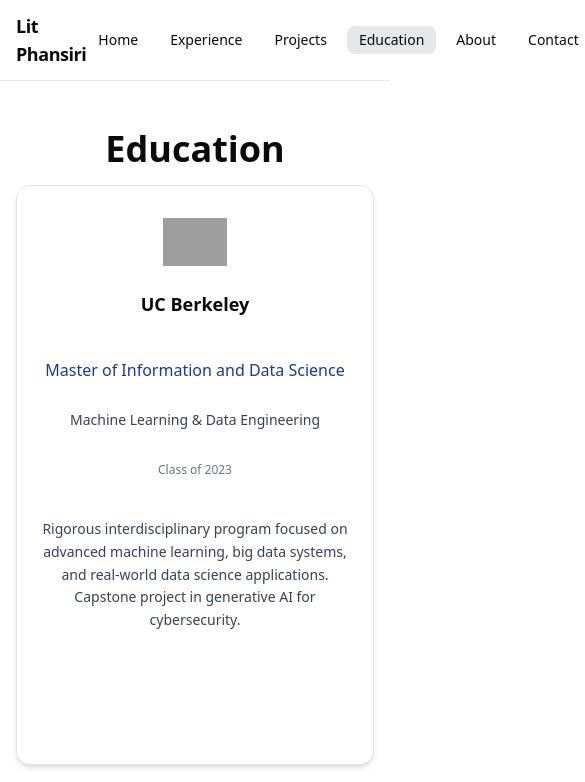
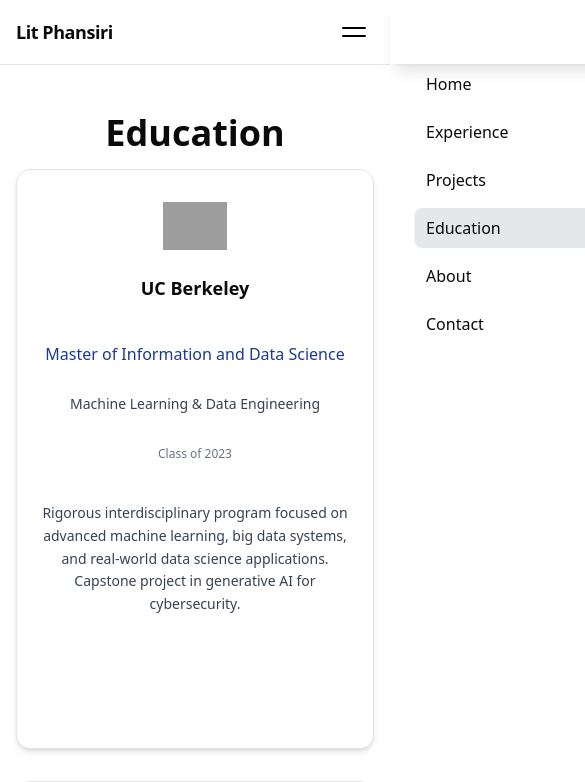
Before and after one commit to phansiri/website-nextjs-portfolio-2025, a Next.js app: page /education in a window 390 px wide. Shown: the top 782 px of the page, 585 px wide, since content can reach past the window. Built offline with nearby package versions, Linux system fonts and the light colour scheme; grey boxes are pictures that could not be loaded.

Commit message:
feat: responsive Navbar with Apple-style two-line hamburger and animated mobile menu

```diff
--- a/src/components/layout/Navbar.tsx
+++ b/src/components/layout/Navbar.tsx
@@ -1,6 +1,7 @@
 "use client";
 import Link from "next/link";
 import { usePathname } from "next/navigation";
+import { useState } from "react";
 
 const navLinks = [
   { href: "/home", label: "Home" },
@@ -13,11 +14,16 @@
 
 export default function Navbar() {
   const pathname = usePathname();
+  const [open, setOpen] = useState(false);
+
+  const handleNavClick = () => setOpen(false);
+
   return (
     <nav className="sticky top-0 z-50 w-full bg-white/80 backdrop-blur border-b border-gray-200">
       <div className="max-w-5xl mx-auto flex items-center justify-between px-4 py-3">
         <div className="font-bold text-lg tracking-tight select-none">Lit Phansiri</div>
-        <div className="flex gap-2">
+        {/* Desktop Nav */}
+        <div className="hidden md:flex gap-2">
           {navLinks.map((link) => (
             <Link
               key={link.href}
@@ -30,6 +36,41 @@
             </Link>
           ))}
         </div>
+        {/* Mobile Hamburger */}
+        <button
+          className="md:hidden flex flex-col justify-center items-center w-10 h-10 rounded focus:outline-none focus:ring-2 focus:ring-black/50"
+          aria-label="Open navigation menu"
+          onClick={() => setOpen((v) => !v)}
+        >
+          {/* Two-line hamburger icon */}
+          <span className={`block w-6 h-0.5 bg-black rounded transition-all duration-300 ${open ? "rotate-45 translate-y-1.5" : "mb-1.5"}`}></span>
+          <span className={`block w-6 h-0.5 bg-black rounded transition-all duration-300 ${open ? "-rotate-45 -translate-y-1.5" : ""}`}></span>
+        </button>
+      </div>
+      {/* Mobile Menu Overlay */}
+      <div
+        className={`md:hidden fixed inset-0 z-40 bg-black/40 transition-opacity duration-300 ${open ? "opacity-100 pointer-events-auto" : "opacity-0 pointer-events-none"}`}
+        onClick={() => setOpen(false)}
+        aria-hidden={!open}
+      />
+      <div
+        className={`md:hidden fixed top-0 right-0 z-50 w-3/4 max-w-xs h-full bg-white shadow-lg transition-transform duration-300 ${open ? "translate-x-0" : "translate-x-full"}`}
+        aria-hidden={!open}
+      >
+        <nav className="flex flex-col gap-2 p-6 pt-16">
+          {navLinks.map((link) => (
+            <Link
+              key={link.href}
+              href={link.href}
+              className={`px-3 py-2 rounded-md text-base font-medium transition-colors hover:bg-gray-100 focus-visible:outline focus-visible:ring-2 focus-visible:ring-black/50 ${
+                pathname === link.href ? "bg-gray-200" : ""
+              }`}
+              onClick={handleNavClick}
+            >
+              {link.label}
+            </Link>
+          ))}
+        </nav>
       </div>
     </nav>
   );
```
